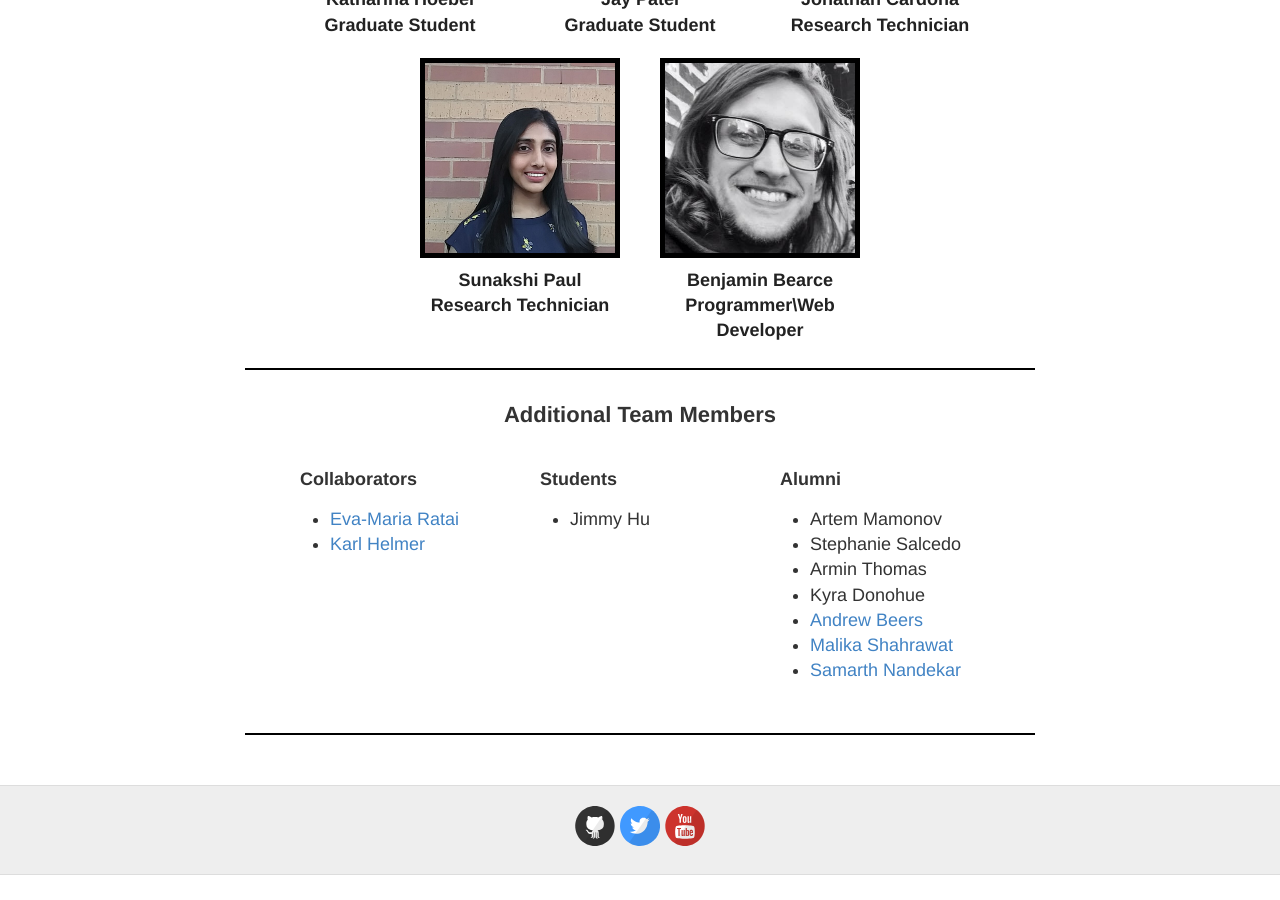
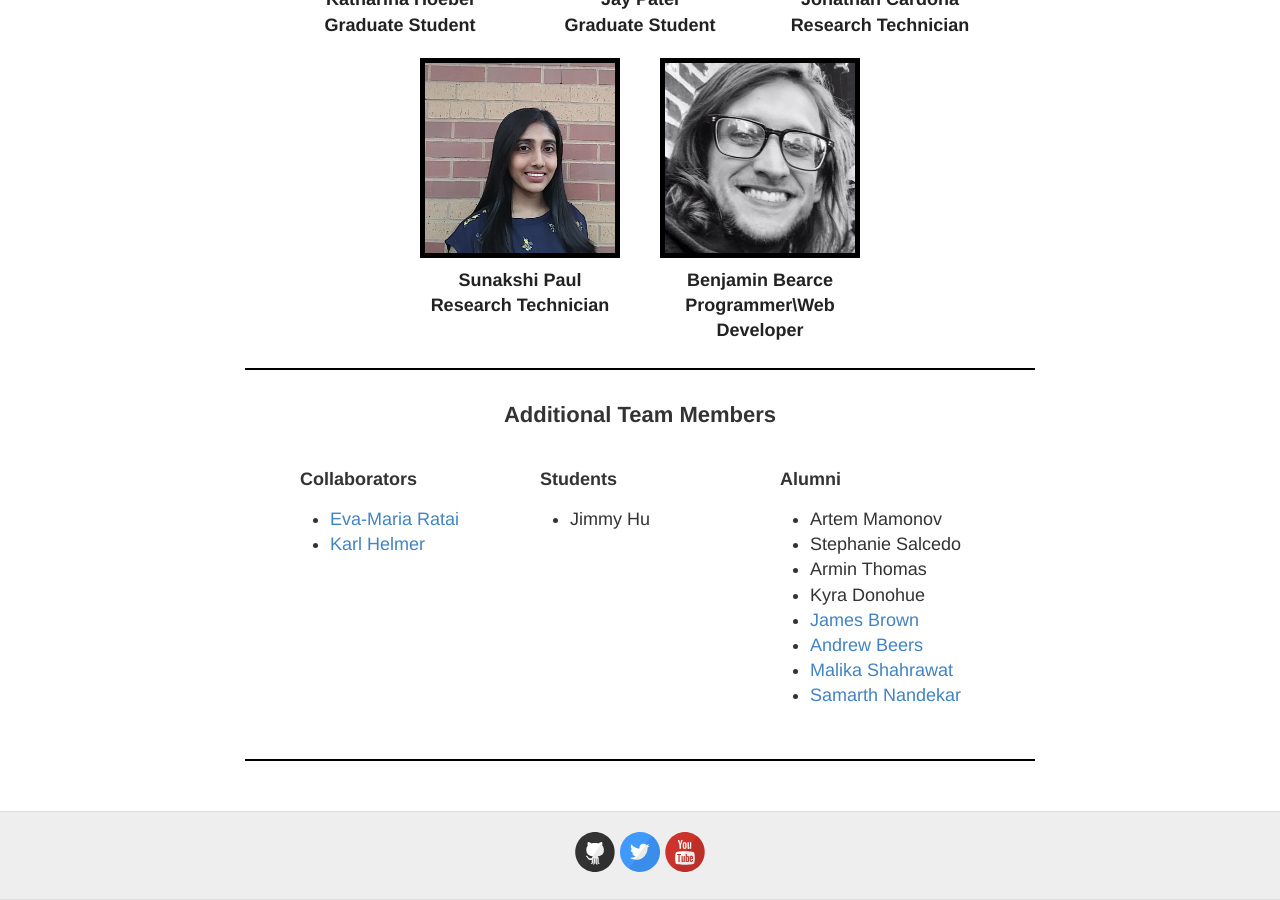
Before and after one commit to QTIM-Lab/qtim-lab.github.io, a Jekyll site: the page built from people.html, in a window 1280 px wide and 900 px high, scrolled down 1089 px. Built offline with Jekyll 4.4.1, drawn with Linux system fonts in a browser that asks for light colours; before the commit the page ends 1964 px from its top, so only the background shows below that.

Commit message:
spelling errir

```diff
--- a/people.html
+++ b/people.html
@@ -210,6 +210,7 @@
         <li>Stephanie Salcedo</li>
         <li>Armin Thomas</li>
         <li>Kyra Donohue</li>
+        <li><a href="https://www.linkedin.com/in/james-brown-a241138b/">James Brown</a></li>
         <li><a href="https://www.linkedin.com/in/andrewlbeers/">Andrew Beers</a></li>
         <li><a href="https://www.linkedin.com/in/malikashahrawat/">Malika Shahrawat</a></li>
         <li><a href="https://www.linkedin.com/in/samarth-nandekar-85a41a49/">Samarth Nandekar</a></li>
@@ -431,7 +432,7 @@
 
    $("#personTitle").html("Programmer/Web Developer, Martinos Center @ MGH");
 
-   $("#pdetails").html("<p>JBen started a career in photonics and electronics engineering. At West Virginia University he developed active region geometry for Gallium Nitride LEDs. After getting his masters in electrical engineering and device physics he pursued a software-based job for AIR-Worldwide. There he tested software and created insurable industry loss validation for various data sources as well as creating financial validation for the company's flagship product TouchstoneRe. It was here that he developed a love for web development and coding as a whole. QTIM is an exciting opportunity to apply the skills he's gained and learn new ones along the way.</p>" + " <p>Outside the lab, Ben loves climbing, cooking, beer brewing, podcasts, playing music and biking. If you want to learn how to make amazing burritos, stir fry and Thai soups just ask. Currently, he's looking for hiking buddies and adventure seekers to explore the surrounding nature and to learn about different cultural cooking techniques.</p>")
+   $("#pdetails").html("<p>Ben started a career in photonics and electronics engineering. At West Virginia University he developed active region geometry for Gallium Nitride LEDs. After getting his masters in electrical engineering and device physics he pursued a software-based job for AIR-Worldwide. There he tested software and created insurable industry loss validation for various data sources as well as creating financial validation for the company's flagship product TouchstoneRe. It was here that he developed a love for web development and coding as a whole. QTIM is an exciting opportunity to apply the skills he's gained and learn new ones along the way.</p>" + " <p>Outside the lab, Ben loves climbing, cooking, beer brewing, podcasts, playing music and biking. If you want to learn how to make amazing burritos, stir fry and Thai soups just ask. Currently, he's looking for hiking buddies and adventure seekers to explore the surrounding nature and to learn about different cultural cooking techniques.</p>")
 
  });
 
```
